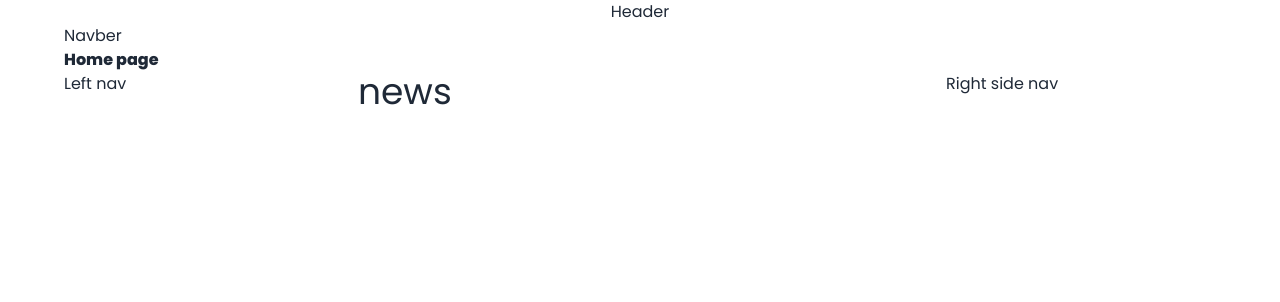
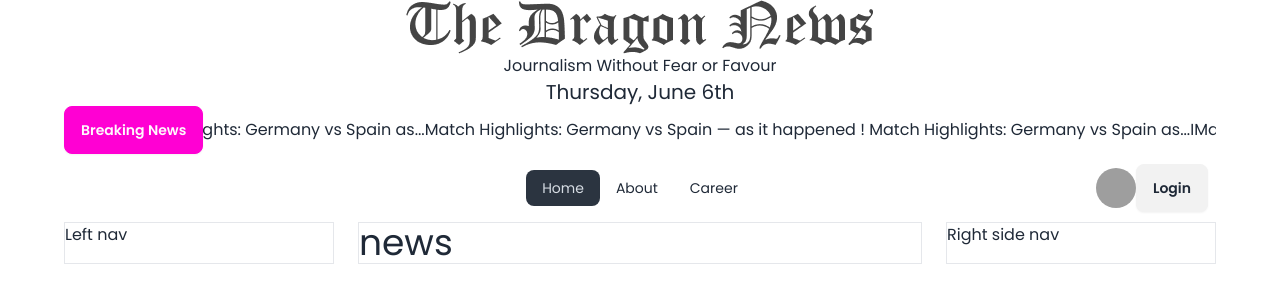
Before and after one commit to mehedifiz/Dragon-News, a React (Vite) app: page / in a window 1280 px wide. Shown: the top 302 px of the page. Built offline with nearby package versions, Linux system fonts and the light colour scheme; grey boxes are pictures that could not be loaded.

Commit message:
Breaking news sslider with marquee and navber pushed

```diff
--- a/package.json
+++ b/package.json
@@ -13,8 +13,10 @@
     "firebase": "^10.12.2",
     "localforage": "^1.10.0",
     "match-sorter": "^6.3.4",
+    "moment": "^2.30.1",
     "react": "^18.2.0",
     "react-dom": "^18.2.0",
+    "react-fast-marquee": "^1.6.4",
     "react-router-dom": "^6.23.1",
     "sort-by": "^1.2.0"
   },
--- /dev/null
+++ b/src/Pages/Home/Breaking.jsx
@@ -0,0 +1,15 @@
+import Marquee from "react-fast-marquee";
+import { Link } from "react-router-dom";
+const Breaking = () => {
+    return (
+        <div className="flex">
+            <button className="btn btn-secondary">Breaking News</button>
+            <Marquee pauseOnHover={true} speed={100}>
+            <Link>IMatch Highlights: Germany vs Spain — as it happened   !   Match Highlights: Germany vs Spain as...</Link>
+            <Link>Match Highlights: Germany vs Spain — as it happened   !   Match Highlights: Germany vs Spain as...</Link>
+</Marquee>
+        </div>
+    );
+};
+
+export default Breaking;
--- a/src/Pages/Home/Home.jsx
+++ b/src/Pages/Home/Home.jsx
@@ -2,24 +2,25 @@ import Head from "../Shared/Head";
 import Leftnsv from "../Shared/Leftnsv";
 import Nav from "../Shared/Nav";
 import Rightnav from "../Shared/Rightnav";
+import Breaking from "./Breaking";
 
 const Home = () => {
     return (
         <div>
             <Head></Head>
+            <Breaking></Breaking>
 
             <Nav></Nav>
-            <h2 className="text-centerfont-pop font-extrabold">Home page </h2>
 
-            <div className="grid lg:grid-cols-4 gap-6">
-                <div>
+            <div className="grid grid-cols-1 md:grid-cols-4 gap-6">
+                <div className="border">
                     <Leftnsv></Leftnsv>
                 </div>
 
-                <div className="col-span-2">
+                <div className="md:col-span-2 border">
                     <h2 className="text-4xl">news</h2>
                 </div>
-                <div>
+                <div className="border">
                     <Rightnav></Rightnav>
                 </div>
             </div>
--- a/src/Pages/Shared/Head.jsx
+++ b/src/Pages/Shared/Head.jsx
@@ -1,9 +1,15 @@
-
+import logo from'../.././assets/logo.png'
+import moment from 'moment';
 const Head = () => {
     return (
-        <div>
+        <div className='text-center'>
 
-            <h2 className="text-center">Header </h2>
+                <img className='mx-auto' src={logo} alt="" />
+
+                <p>Journalism Without Fear or Favour</p>
+                <p className='text-xl'>{moment().format("dddd, MMMM Do")} </p>
+
+
 
         </div>
     );
--- a/src/Pages/Shared/Nav.jsx
+++ b/src/Pages/Shared/Nav.jsx
@@ -1,8 +1,46 @@
+import { Link, NavLink } from "react-router-dom";
+import userDefaultProfile from '../../assets/user.png'
+
+
 const Nav = () => {
+
+    const navlinks = <>
+      <li><NavLink to='/'>Home</NavLink></li>
+      <li><NavLink to='/about'>About</NavLink></li>
+      <li><NavLink to='/career'>Career</NavLink></li>
+
+    </>
     return (
-        <div>
-            <h2>Navber</h2>
-        </div>
+
+
+
+        <div className="navbar bg-base-100">
+  <div className="navbar-start">
+    <div className="dropdown">
+      <div tabIndex={0} role="button" className="btn btn-ghost lg:hidden">
+        <svg xmlns="http://www.w3.org/2000/svg" className="h-5 w-5" fill="none" viewBox="0 0 24 24" stroke="currentColor"><path strokeLinecap="round" strokeLinejoin="round" strokeWidth="2" d="M4 6h16M4 12h8m-8 6h16" /></svg>
+      </div>
+      <ul tabIndex={0} className="menu menu-sm dropdown-content mt-3 z-[1] p-2 shadow bg-base-100 rounded-box w-52">
+       {navlinks}
+      </ul>
+    </div>
+
+  </div>
+  <div className="navbar-center hidden lg:flex">
+    <ul className="menu menu-horizontal px-1">
+    {navlinks}
+    </ul>
+  </div>
+  <div className="navbar-end">
+    <div className="avatar">
+  <div className="w-10 rounded-full">
+    <img src={userDefaultProfile}/>
+  </div>
+</div>
+   <Link>
+   <button className="btn">Login</button></Link>
+  </div>
+</div>
     );
 };
 
```
Also changed, not shown: 1 other file (tests, documents, lock files or other folders).
